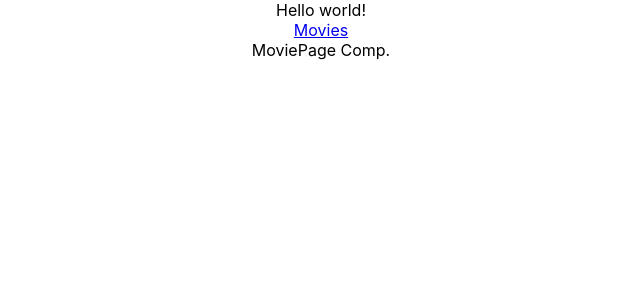
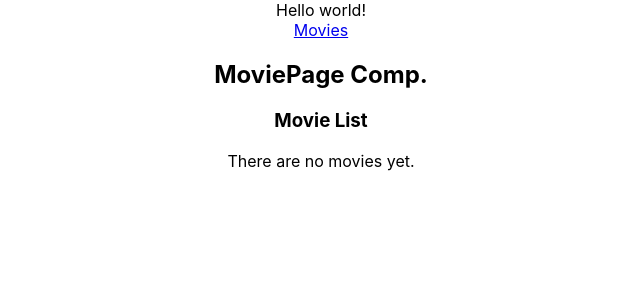
Before and after one commit to fdikmen/mern-europe, a React (Create React App) app in the folder Lesson09-FinalProject/movie-app/: page /movies in a window 1280 px wide. Shown: the top 300 px of the page, without its empty margins (319-959 px from the left). Built offline with nearby package versions, Linux system fonts and the light colour scheme.

Commit message:
Added final project part-1.4

```diff
--- /dev/null
+++ b/Lesson09-FinalProject/movie-app/src/components/MovieList.js
@@ -0,0 +1,23 @@
+//Created by [rfcp] snippet
+import React from 'react'
+import PropTypes from 'prop-types'
+
+function MovieList(props) {
+    console.log("MovieList Props",props.movies);
+
+    const emptyMessage= <p>There are no movies yet.</p>
+    const movieList = <div>Movie List...</div>
+
+    return (
+        <div>
+            <h3>Movie List</h3>
+            {props.movies.length === 0 ? emptyMessage : movieList}
+        </div>
+    )
+}
+
+MovieList.propTypes = {
+
+}
+
+export default MovieList
--- a/Lesson09-FinalProject/movie-app/src/components/pages/MoviePage.js
+++ b/Lesson09-FinalProject/movie-app/src/components/pages/MoviePage.js
@@ -2,6 +2,7 @@
 import React, { Component } from 'react'
 import { connect } from 'react-redux'
 import PropTypes from 'prop-types';
+import MovieList from '../MovieList'
 
 export class MoviePage extends Component {
     static propTypes = {
@@ -11,7 +12,8 @@ export class MoviePage extends Component {
    console.log("Props:",this.props);
         return (
             <div>
-                MoviePage Comp.
+                <h2>MoviePage Comp.</h2>
+                <MovieList movies={this.props.movies}/>
             </div>
         )
     }
```
